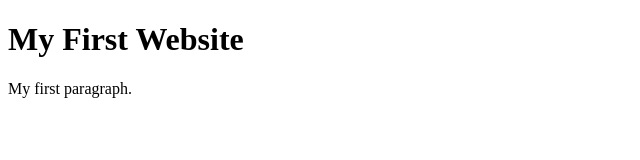
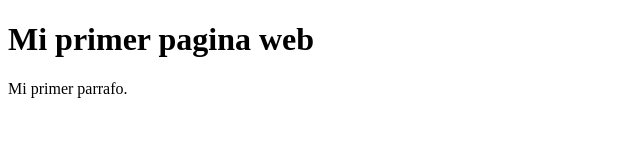
Before and after one commit to CLetrop/codersrank-learning, a website: page index.html in a window 1280 px wide. Shown: the whole page, without its empty margins (0-640 px from the left). Drawn offline with Linux system fonts and the light colour scheme.

Commit message:
1 file modified

```diff
--- a/index.html
+++ b/index.html
@@ -1,12 +1,10 @@
 <!DOCTYPE html>
 <html>
   <head>
-    <title>Page Title</title>
+    <title>cletrop</title>
   </head>
   <body>
-
-    <h1>My First Website</h1>
-    <p>My first paragraph.</p>
-
+    <h1>Mi primer pagina web</h1>
+    <p>Mi primer parrafo.</p>
   </body>
 </html>
```
